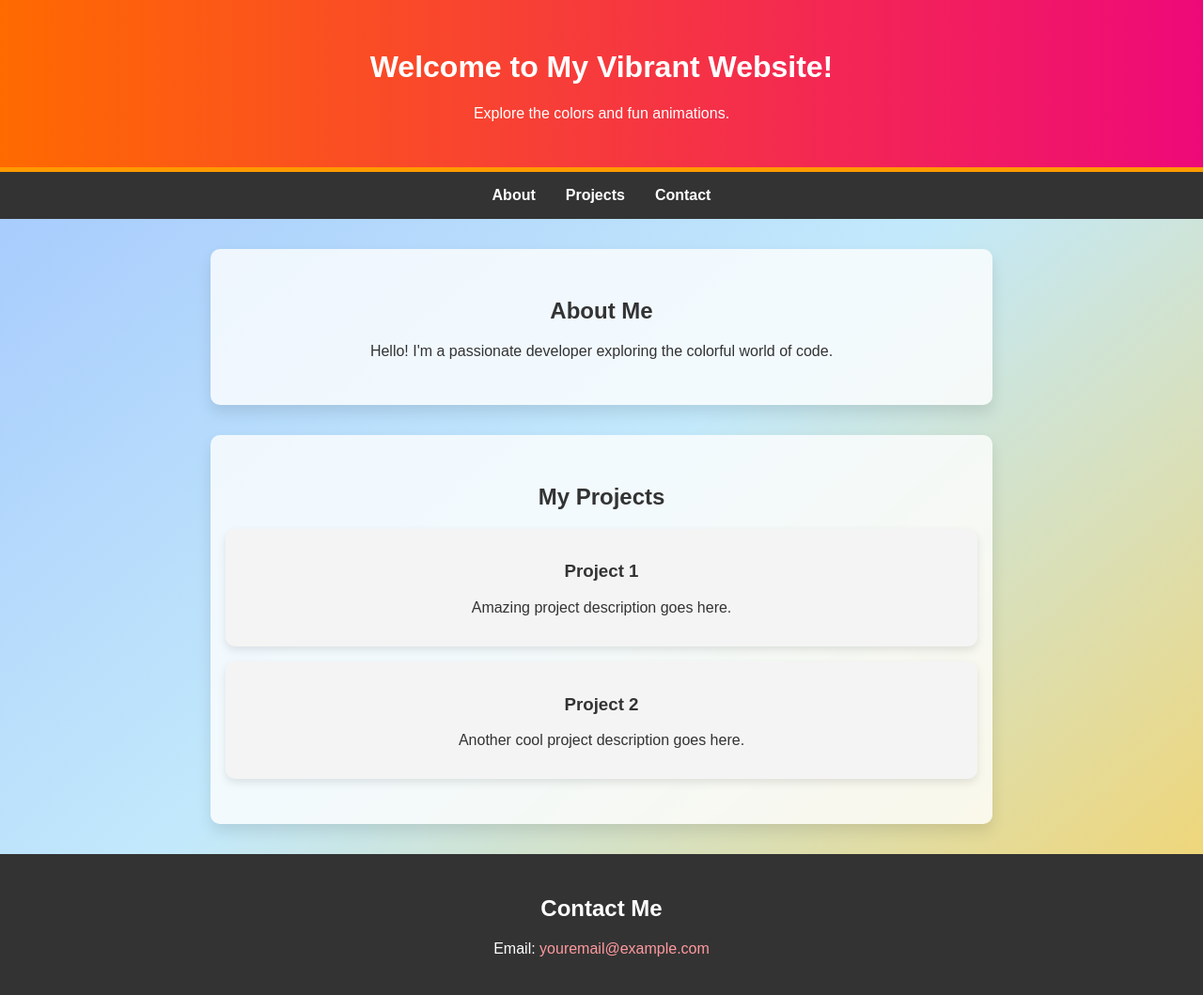
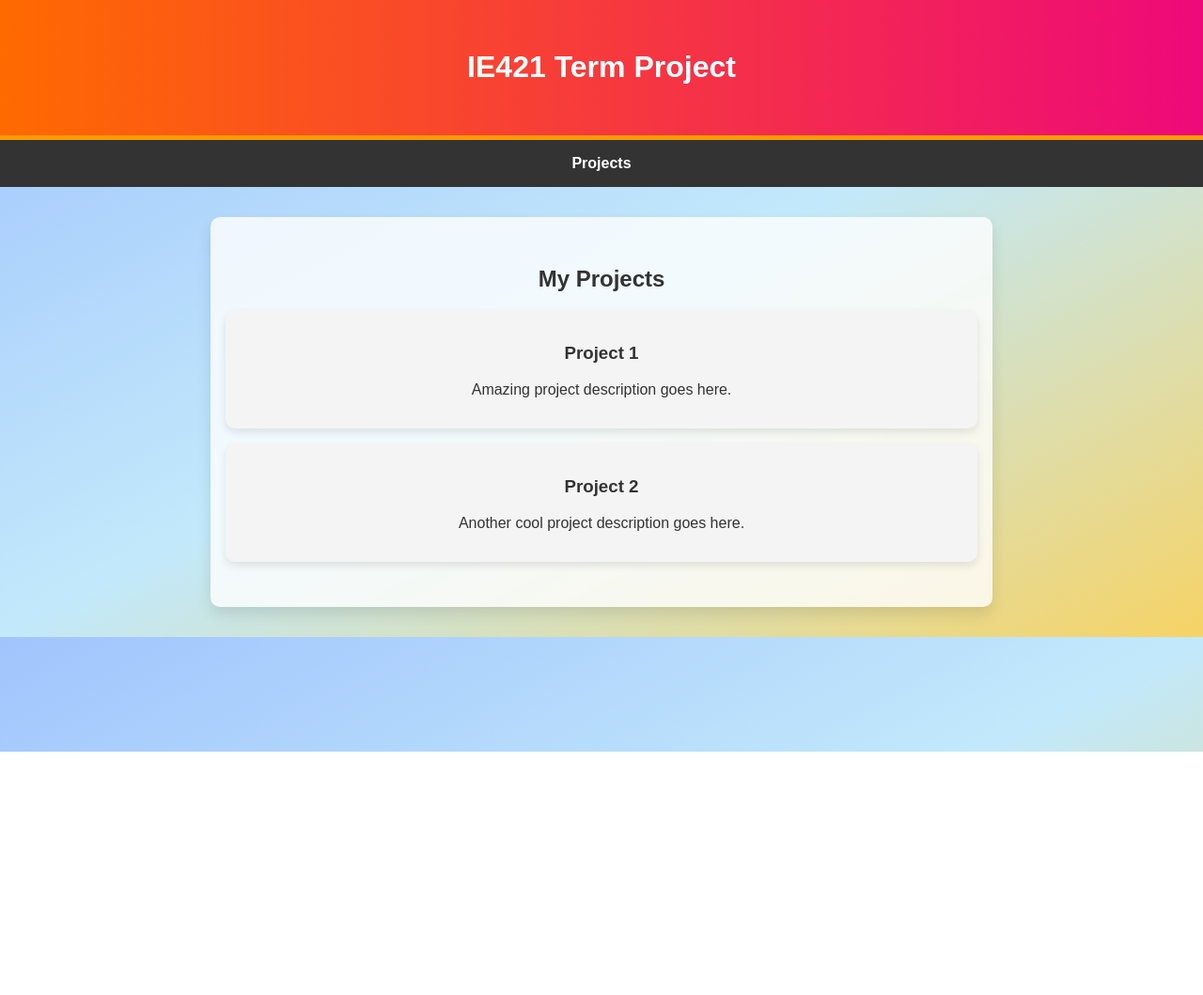
Before and after one commit to aysenurbybrt/IE421_Project, a plain HTML site: page index.html in a window 1280 px wide. Shown: the whole page at 94% size. After the commit the page ends 800 px from the top, so only its background shows below. Drawn offline with Linux system fonts and the light colour scheme.

Commit message:
Update index.html

```diff
--- a/index.html
+++ b/index.html
@@ -3,25 +3,22 @@
 <head>
     <meta charset="UTF-8">
     <meta name="viewport" content="width=device-width, initial-scale=1.0">
-    <title>Colorful GitHub Page</title>
+    <title>Climate Change</title>
     <link rel="stylesheet" href="styles.css">
 </head>
 <body>
     <header>
-        <h1>Welcome to My Vibrant Website!</h1>
-        <p>Explore the colors and fun animations.</p>
+        <h1>IE421 Term Project</h1>
+
     </header>
     <nav>
         <ul>
-            <li><a href="#about">About</a></li>
+
             <li><a href="#projects">Projects</a></li>
-            <li><a href="#contact">Contact</a></li>
+
         </ul>
     </nav>
-    <section id="about">
-        <h2>About Me</h2>
-        <p>Hello! I'm a passionate developer exploring the colorful world of code.</p>
-    </section>
+
     <section id="projects">
         <h2>My Projects</h2>
         <div class="card">
@@ -33,9 +30,7 @@
             <p>Another cool project description goes here.</p>
         </div>
     </section>
-    <footer id="contact">
-        <h2>Contact Me</h2>
-        <p>Email: <a href="mailto:youremail@example.com">youremail@example.com</a></p>
-    </footer>
+
+
 </body>
 </html>
```
